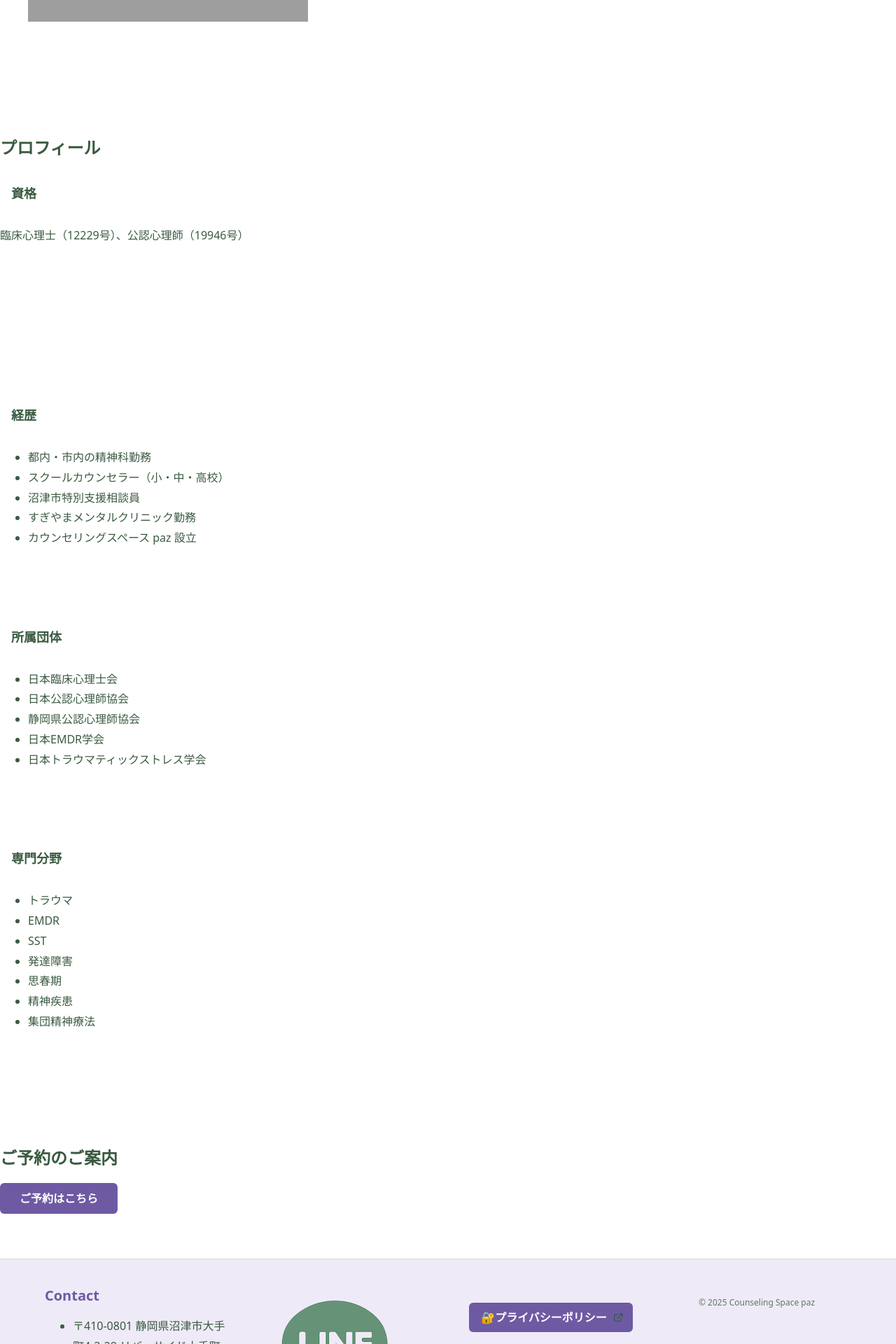
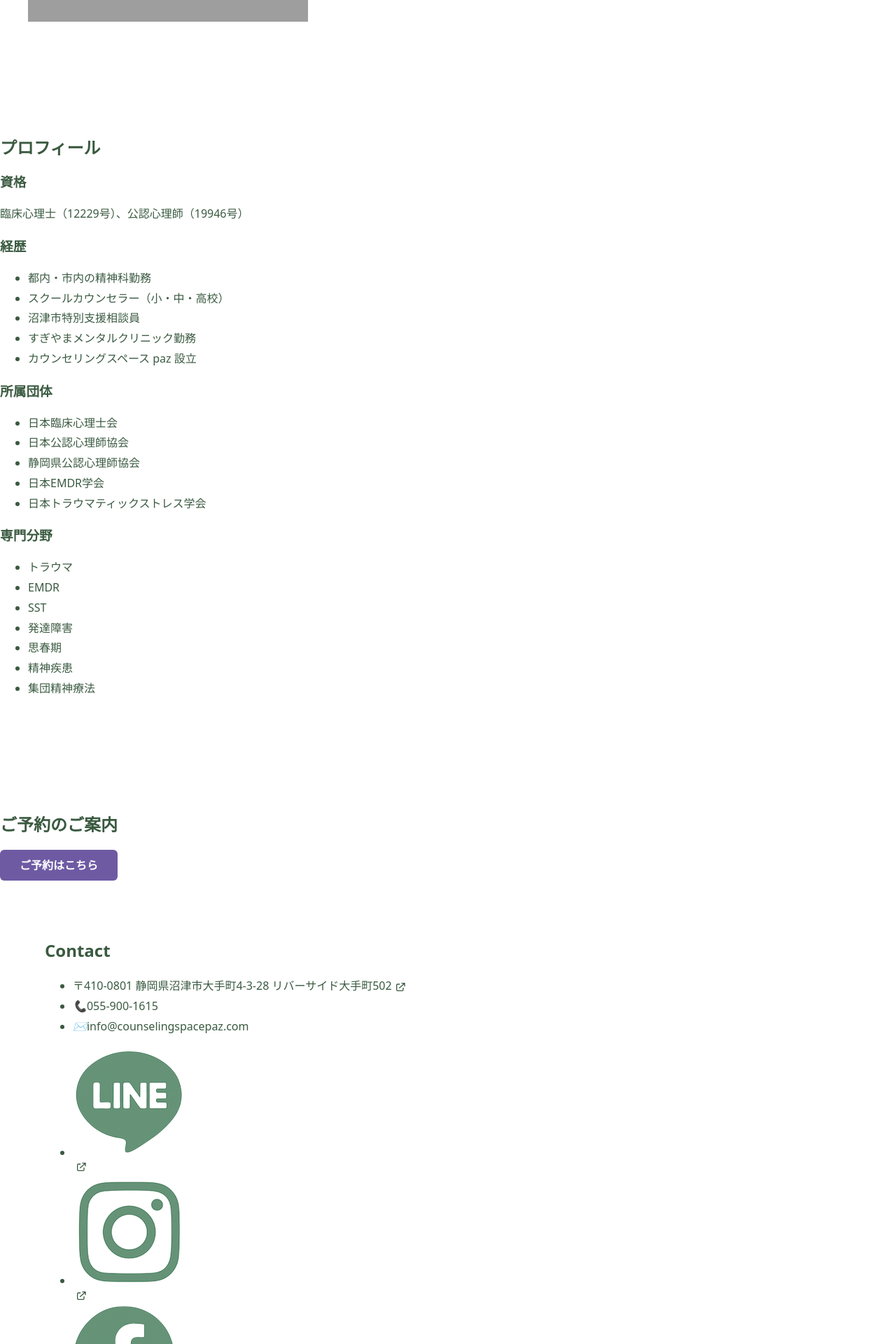
Before and after one commit to counselingspacepaz-gif/paz_HP_202511, a Jekyll site: the page counselor/index.html, which Jekyll copies as it is, in a window 1280 px wide. Shown: the part 1293-3213 px from the top of the page at 70% size. Built offline with Jekyll 4.4.1, drawn with Linux system fonts in a browser that asks for light colours; some web fonts are replaced; grey boxes are pictures that could not be loaded.

Commit message:
大きさの指定

```diff
--- a/assets/css/styles.css
+++ b/assets/css/styles.css
@@ -1,5 +1,5 @@
 /* =========================================================
-   Counseling Space paz - Site Styles (修正版 2025-11-28)
+   Counseling Space paz - Site Styles (Full 2025-11-28)
    Theme: Sage Green / Lavender
    Policy: A11y, Responsive, Performance Optimized
 ========================================================= */
@@ -17,7 +17,7 @@
   --color-lavender-light: #B9A6D3;
   --color-lavender-soft: #EFEAF7;
   --color-border: #cfd8cf;
-  --color-bg-hover: #EFEAF7;
+  --color-bg-hover: #f3edf7;
 
   /* Typography */
   --font-base: 'Zen Maru Gothic', 'Noto Sans JP', system-ui, -apple-system, 'Segoe UI', Roboto, sans-serif;
@@ -84,47 +84,22 @@ a[target="_blank"]::after {
 }
 a[target="_blank"]:hover::after { background-color: var(--color-lavender); }
 
-/* Button 共通 */
+/* Button */
 .btn {
-  display: inline-block;
-  padding: clamp(10px,1.2vw,14px) clamp(20px,2.5vw,28px);
-  border-radius: var(--radius);
-  font-weight: 700;
-  text-align: center;
-  cursor: pointer;
-  line-height: 1;
-  min-width: 44px;
-  min-height: 44px;
-  border: none;
-  transition: background-color 0.3s ease, color 0.3s ease;
+  display: inline-block; padding: clamp(10px,1.2vw,14px) clamp(20px,2.5vw,28px);
+  border-radius: var(--radius); font-weight: 700; text-align: center; cursor: pointer;
+  line-height: 1; min-width:44px; min-height:44px; border:none;
+  transition: background-color 0.3s ease,color 0.3s ease;
 }
-
-/* ヒーロー用ボタン */
-.section--hero .btn {
-  background-color: var(--color-lavender);
-  color: #fff;
-}
-.section--hero .btn:hover {
-  background-color: #9b7aa5;
-}
-.section--hero .btn:focus-visible {
-  outline: var(--focus-ring);
-  outline-offset: var(--focus-offset);
-}
-
-/* 既存互換用 .btn--primary */
 .btn--primary {
-  background-color: var(--color-lavender);
-  color: #fff;
+  background-color: var(--color-lavender); color:#fff;
 }
 .btn--primary:hover {
-  background-color: #9b7aa5; /* 修正版：濃ラベンダー */
+  background-color: #9b7aa5; /* 濃ラベンダーに統一 */
 }
 .btn--primary:focus-visible {
-  outline: var(--focus-ring);
-  outline-offset: var(--focus-offset);
-  background: var(--color-lavender-soft);
-  color: var(--color-lavender);
+  outline: var(--focus-ring); outline-offset: var(--focus-offset);
+  background: var(--color-lavender-soft); color: var(--color-lavender);
 }
 
 /* ---------------------------
@@ -167,67 +142,21 @@ a[target="_blank"]:hover::after { background-color: var(--color-lavender); }
   position: relative;
   min-height: 50vh;
   display: flex; align-items: center; justify-content: center;
-  text-align: center; overflow:hidden;
+  text-align: center;
+  overflow:hidden;
   padding-top: env(safe-area-inset-top);
   background-size: cover;
   background-position: center;
+  background-repeat: no-repeat;
 }
+
 .hero__overlay {
   position: absolute;
   inset: 0;
   background-color: rgba(163,177,138,0.35);
-  z-index: 1;
-}
-.section--hero .wrapper { position: relative; z-index: 2; }
-.hero-text h1, .hero-text p {
-  color: #fff;
-  text-shadow: 0 2px 4px rgba(0,0,0,0.3);
+  z-index:1;
 }
 
-/* ---------------------------
-   8. Grid / Tiles
---------------------------- */
-.tiles {
-  display: grid;
-  gap: var(--space-sm);
-  grid-auto-flow: row;
-  grid-auto-rows: minmax(0, 1fr);
-  grid-template-columns: repeat(1,1fr);
-  align-items: stretch;
-}
-.tiles > * { grid-column: auto; grid-row: auto; margin:0; }
-.tile img { display:block; width:100%; height:auto; object-fit:cover; aspect-ratio:16/9; }
-.tile h3 { padding:1rem; font-size:clamp(16px,1.5vw,18px); line-height:1.5; margin:0; }
-.tile a { display: block; } /* カード全体をクリック可能 */
-.tile a:focus-visible { outline: var(--focus-ring); outline-offset: var(--focus-offset); }
-.tile:hover, .tile:focus-within {
-  border-color: var(--color-lavender);
-  box-shadow: 0 4px 8px rgba(0,0,0,0.1);
-  background-color: var(--color-bg-hover);
-  transform: translateY(-2px);
-  transition: border-color 0.3s ease, box-shadow 0.3s ease, transform 0.3s ease, background-color 0.3s ease;
-}
-.tile.tile--compliance {
-  background-color: var(--color-bg-hover);
-  border: 1px solid var(--color-lavender);
-}
-.tile.tile--compliance:hover {
-  box-shadow: 0 4px 8px rgba(0,0,0,0.1);
-  border-color: #9b7aa5;
-}
-
-/* ---------------------------
-   9. Footer
---------------------------- */
-.site-footer {
-  border-top:1px solid var(--color-border);
-  background: var(--color-lavender-soft);
-  padding-block: clamp(1.5rem,3vw,2.5rem);
-  color: var(--color-sage);
-}
-.footer-inner { display:grid; gap:var(--space-sm); grid-template-columns:repeat(auto-fit,minmax(250px,1fr)); }
-.footer-contact-address h2 { font-size:1.25rem; color:var(--color-lavender); margin:0 0 0.5rem; }
-.footer-privacy { text-align:center; margin-top:1.5rem; }
-.footer-privacy a { background: var(--color-lavender); color:#fff; padding:0.4rem 0.8rem; border-radius:var(--radius); font-weight:600; display:inline-flex; align-items:center; gap:4px; transition:background-color 0.2s ease, box-shadow 0.2s ease; }
-.footer-privacy a:hover { background: #9b7aa5; }
-.copyright { font-size:0.75rem; color:var(--color-text-muted); text-align:center; margin-top:0.8rem; }
+.section--hero .wrapper {
+  position: relative;
+  z-
```
